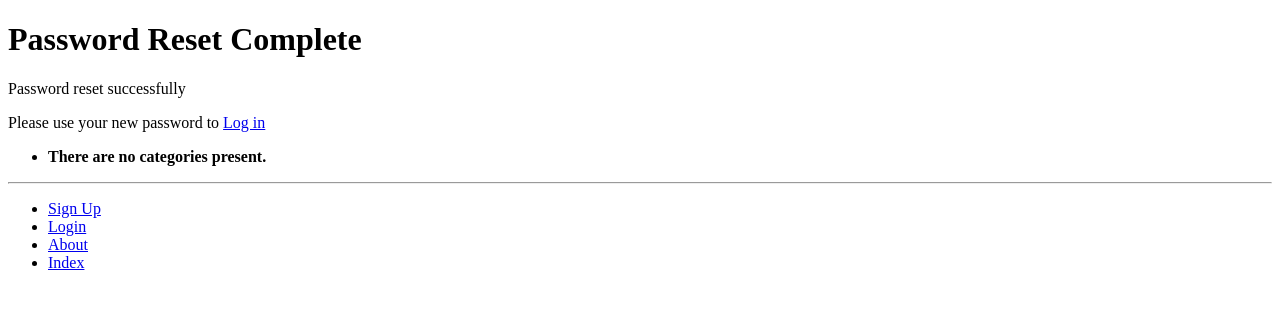
After one commit to Kaori0000/pythonNewbies, a Django app: template templates/registration/password_reset_complete.html in a window 1280 px wide. The commit adds this page. Shown: the top 309 px of the page. Run offline with Django 3.2, Linux system fonts and the light colour scheme; the template is opened without the code that fills it, so the values that code supplies are empty.

Commit message:
added password)reset_complete

```diff
--- a/tango_with_django_project/urls.py
+++ b/tango_with_django_project/urls.py
@@ -28,5 +28,9 @@ urlpatterns = [
     path('accounts/', include('registration.backends.default.urls')),
     path('password_reset/<uidb64>/<token>/', auth_views.PasswordResetConfirmView.as_view(
         template_name='registration/password_reset_confirm.html'
-    ), name='password_reset_confirm'), #@
+    ), name='password_reset_confirm'),
+    path('password_reset_complete/', auth_views.PasswordResetCompleteView.as_view(
+        template_name='registration/password_reset_complete.html'
+    ), name='password_reset_complete'),
+    #@
 ] + static(settings.MEDIA_URL, document_root=settings.MEDIA_ROOT)
--- /dev/null
+++ b/templates/registration/password_reset_complete.html
@@ -0,0 +1,13 @@
+{% extends 'rango/base.html' %}
+
+{% block title_block %}
+passward reset complete
+{% endblock %}
+
+{% block body_block %}
+<h1>Password Reset Complete</h1>
+
+<p>Password reset successfully</p>
+<p>Please use your new password to <a href="{% url 'auth_login' %}">Log in</a></p>
+
+{% endblock %}
--- a/templates/registration/password_reset_confirm.html
+++ b/templates/registration/password_reset_confirm.html
@@ -1,5 +1,4 @@
 {% extends 'rango/base.html' %}
-
 
 
 {% block title_block %}
@@ -9,6 +8,7 @@ passward reset confirm
 {% block body_block %}
 
 {% if validlink %}
+<h1>Reset Password</h1>
 
 <form method="post" action=".">
   {% csrf_token %}
```
